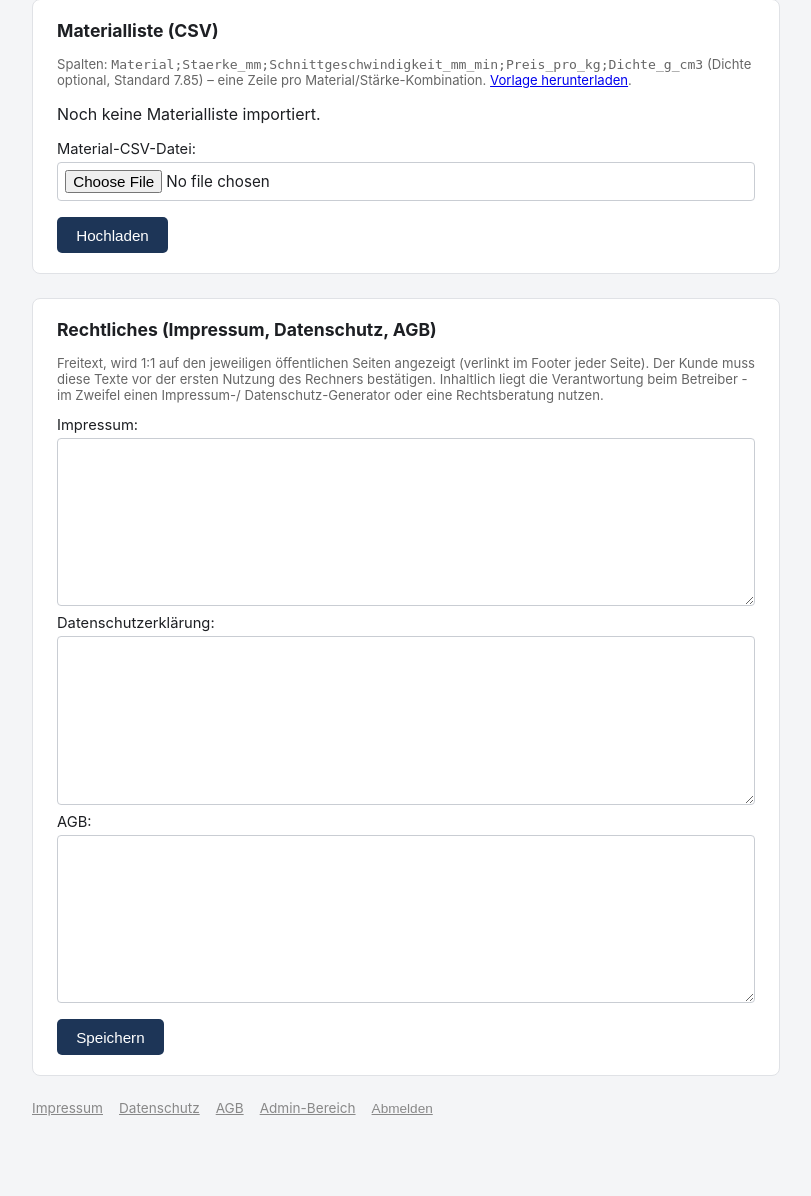
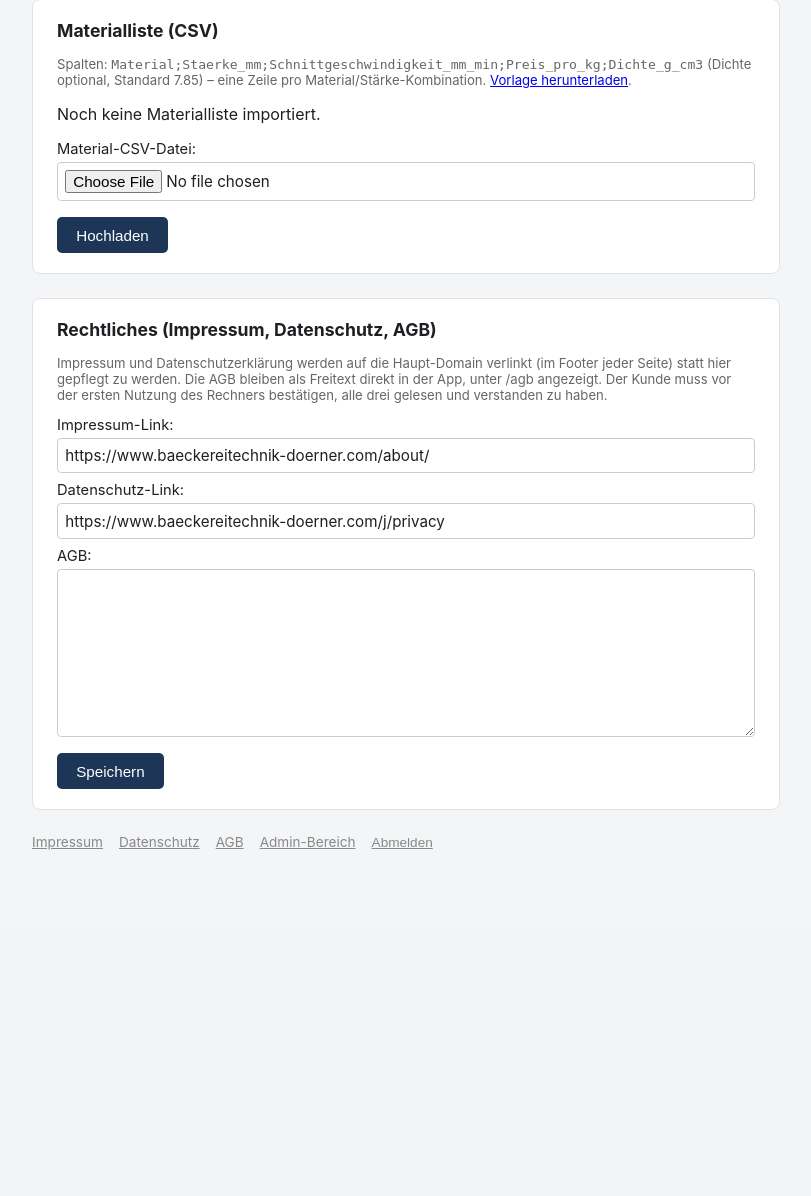
Before and after one commit to DreDayyy92/wasserstrahl_kalkulator, a Flask app: page /admin in a window 1280 px wide. Shown: the part 524-1720 px from the top of the page, without its empty margins (234-1045 px from the left). After the commit the page ends 1374 px from the top, so only its background shows below. Run offline with Flask 3, Linux system fonts and the light colour scheme; the visitor is signed in with stand-in values (Sample User, id 1).

Commit message:
Feature: Impressum/Datenschutz auf Haupt-Domain verlinken
- /impressum und /datenschutz leiten auf baeckereitechnik-doerner.com
  weiter statt Freitext in der App zu pflegen, URLs im Admin-Bereich
  änderbar hinterlegt
- AGB bleiben wie bisher als Freitext direkt in der App
- Footer-Links zu Impressum/Datenschutz öffnen in neuem Tab, da sie
  die Seite verlassen

Co-Authored-By: Claude Sonnet 5 <noreply@anthropic.com>

```diff
--- a/app.py
+++ b/app.py
@@ -87,10 +87,15 @@ SCHNITTQUALITAET = {
 }
 SCHNITTQUALITAET_DEFAULT = "fein"
 
-# Rechtstexte werden ausschließlich vom Admin gepflegt (Freitext), nicht von
-# uns vorformuliert - Impressum/Datenschutz/AGB sind rechtlich bindend und
-# müssen inhaltlich vom Betreiber (ggf. mit Generator/Anwalt) stammen.
-DEFAULT_LEGAL = {"impressum": "", "datenschutz": "", "agb": ""}
+# Impressum/Datenschutz verlinken auf die Haupt-Domain (dort zentral
+# gepflegt); nur die AGB werden als Freitext direkt in der App verwaltet.
+# Rechtlich bindende Inhalte müssen vom Betreiber stammen (ggf. mit
+# Generator/Anwalt), wir formulieren hier nichts vor.
+DEFAULT_LEGAL = {
+    "impressum_url": "https://www.baeckereitechnik-doerner.com/about/",
+    "datenschutz_url": "https://www.baeckereitechnik-doerner.com/j/privacy",
+    "agb": "",
+}
 
 # Wird überall dort angezeigt, wo Preise erscheinen (Formular, Ergebnis,
 # PDF, Auftrags-Mail) - alle berechneten Preise sind Nettopreise.
@@ -162,6 +167,13 @@ def _session_preview_path() -> str:
     return os.path.join(RESULTS_DIR, f"{_session_uid()}.png")
 
 
+def _load_legal() -> dict:
+    """Mergt gespeicherte Werte über die Defaults, damit einzelne noch nie
+    gespeicherte Felder (z.B. nach diesem Update neu hinzugekommene URL-
+    Felder) trotzdem ihren Default zeigen, statt leer zu sein."""
+    return {**DEFAULT_LEGAL, **storage.load_json(LEGAL_PATH, default={})}
+
+
 def _cleanup_old_results(max_age_seconds: int = 24 * 3600) -> None:
     try:
         cutoff = time.time() - max_age_seconds
@@ -191,26 +203,24 @@ def index():
 
 
 # --------------------------------------------------------------------------
-# Rechtliches: Impressum/Datenschutz/AGB (Freitext, vom Admin gepflegt) sowie
-# die einmalige Bestätigung, dass diese vor Nutzung des Rechners gelesen und
+# Rechtliches: Impressum/Datenschutz verweisen auf die Haupt-Domain, AGB
+# bleiben als Freitext in der App (vom Admin gepflegt). Zusätzlich die
+# einmalige Bestätigung, dass alle drei vor Nutzung des Rechners gelesen und
 # verstanden wurden (Session-Flag, kein Login nötig).
 # --------------------------------------------------------------------------
 @app.route("/impressum")
 def impressum():
-    legal = storage.load_json(LEGAL_PATH, default=DEFAULT_LEGAL)
-    return render_template("legal_page.html", title="Impressum", text=legal.get("impressum", ""))
+    return redirect(_load_legal()["impressum_url"])
 
 
 @app.route("/datenschutz")
 def datenschutz():
-    legal = storage.load_json(LEGAL_PATH, default=DEFAULT_LEGAL)
-    return render_template("legal_page.html", title="Datenschutzerklärung", text=legal.get("datenschutz", ""))
+    return redirect(_load_legal()["datenschutz_url"])
 
 
 @app.route("/agb")
 def agb():
-    legal = storage.load_json(LEGAL_PATH, default=DEFAULT_LEGAL)
-    return render_template("legal_page.html", title="AGB", text=legal.get("agb", ""))
+    return render_template("legal_page.html", title="AGB", text=_load_legal()["agb"])
 
 
 @app.route("/rechtliches/bestaetigen", methods=["POST"])
@@ -628,7 +638,7 @@ def admin_logout():
 def admin_dashboard():
     materials = storage.load_json(MATERIALS_PATH, default=[])
     settings = storage.load_json(SETTINGS_PATH, default=DEFAULT_SETTINGS)
-    legal = storage.load_json(LEGAL_PATH, default=DEFAULT_LEGAL)
+    legal = _load_legal()
     return render_template(
         "admin.html",
         materials=materials,
@@ -665,12 +675,12 @@ def admin_settings_save():
 @admin_required
 def admin_rechtstexte_save():
     legal = {
-        "impressum": request.form.get("impressum", "").strip(),
-        "datenschutz": request.form.get("datenschutz", "").strip(),
+        "impressum_url": request.form.get("impressum_url", "").strip(),
+        "datenschutz_url": request.form.get("datenschutz_url", "").strip(),
         "agb": request.form.get("agb", "").strip(),
     }
     storage.save_json(legal, LEGAL_PATH)
-    flash("Rechtstexte gespeichert.")
+    flash("Rechtliches gespeichert.")
     return redirect(url_for("admin_dashboard"))
 
 
--- a/templates/admin.html
+++ b/templates/admin.html
@@ -53,18 +53,18 @@
 <section class="card">
     <h2>Rechtliches (Impressum, Datenschutz, AGB)</h2>
     <p class="hint">
-        Freitext, wird 1:1 auf den jeweiligen öffentlichen Seiten angezeigt
-        (verlinkt im Footer jeder Seite). Der Kunde muss diese Texte vor der
-        ersten Nutzung des Rechners bestätigen. Inhaltlich liegt die
-        Verantwortung beim Betreiber - im Zweifel einen Impressum-/
-        Datenschutz-Generator oder eine Rechtsberatung nutzen.
+        Impressum und Datenschutzerklärung werden auf die Haupt-Domain
+        verlinkt (im Footer jeder Seite) statt hier gepflegt zu werden. Die
+        AGB bleiben als Freitext direkt in der App, unter /agb angezeigt.
+        Der Kunde muss vor der ersten Nutzung des Rechners bestätigen, alle
+        drei gelesen und verstanden zu haben.
     </p>
     <form action="{{ url_for('admin_rechtstexte_save') }}" method="post">
-        <label>Impressum:
-            <textarea name="impressum" rows="8">{{ legal.impressum }}</textarea>
+        <label>Impressum-Link:
+            <input type="url" name="impressum_url" value="{{ legal.impressum_url }}">
         </label>
-        <label>Datenschutzerklärung:
-            <textarea name="datenschutz" rows="8">{{ legal.datenschutz }}</textarea>
+        <label>Datenschutz-Link:
+            <input type="url" name="datenschutz_url" value="{{ legal.datenschutz_url }}">
         </label>
         <label>AGB:
             <textarea name="agb" rows="8">{{ legal.agb }}</textarea>
--- a/templates/base.html
+++ b/templates/base.html
@@ -34,8 +34,8 @@
         {% block content %}{% endblock %}
     </main>
     <footer>
-        <a href="{{ url_for('impressum') }}">Impressum</a>
-        <a href="{{ url_for('datenschutz') }}">Datenschutz</a>
+        <a href="{{ url_for('impressum') }}" target="_blank" rel="noopener">Impressum</a>
+        <a href="{{ url_for('datenschutz') }}" target="_blank" rel="noopener">Datenschutz</a>
         <a href="{{ url_for('agb') }}">AGB</a>
         {% if session.is_admin %}
             <a href="{{ url_for('admin_dashboard') }}">Admin-Bereich</a>
```
Also changed, not shown: README.md.
